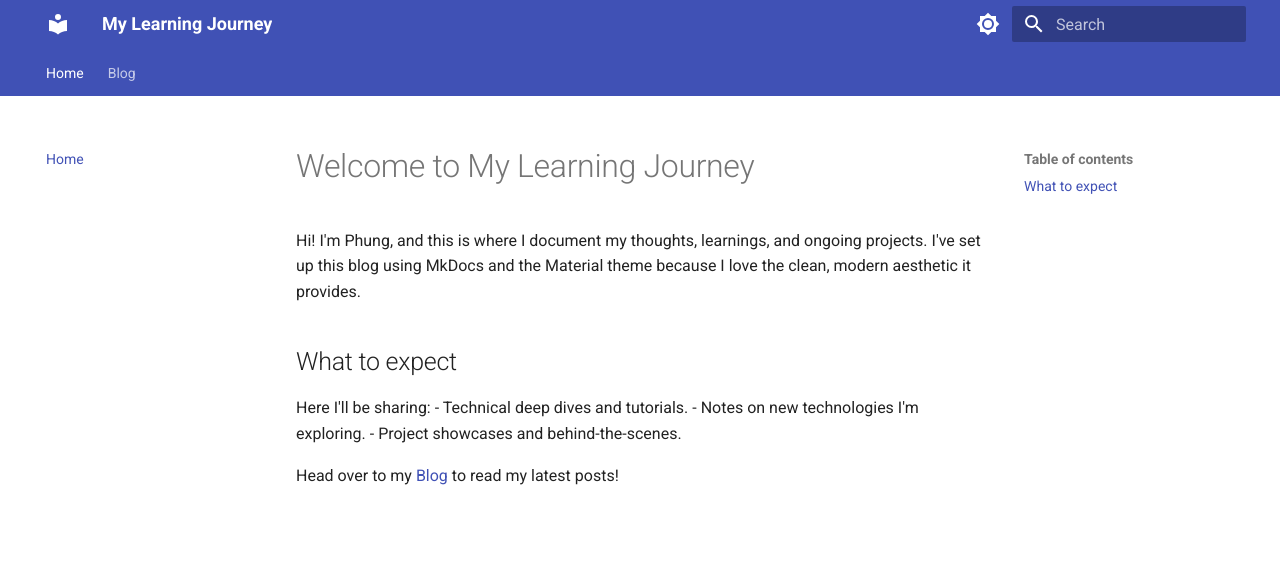
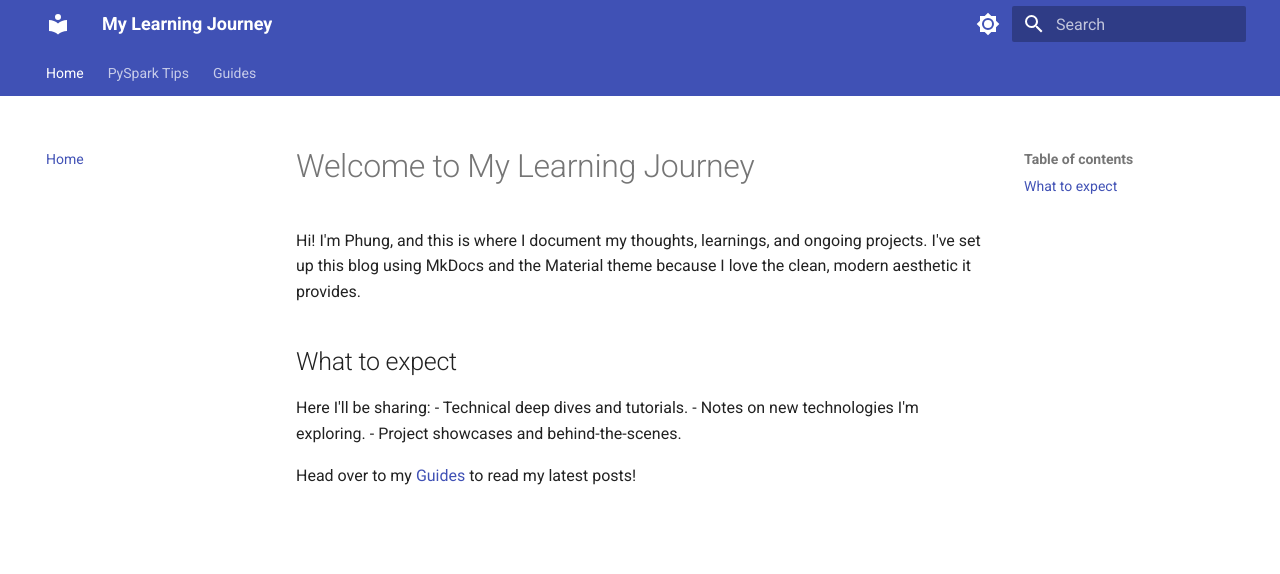
Before and after one commit to phungdx/my-blog, an MkDocs documentation site: the page built from docs/index.md, in a window 1280 px wide. Shown: the top 574 px of the page. Built offline with MkDocs 1.6.1 and Material for MkDocs 9.7.7, drawn with Linux system fonts in a browser that asks for light colours.

Commit message:
Refactor site to hierarchical folder structure

```diff
--- a/docs/index.md
+++ b/docs/index.md
@@ -9,4 +9,4 @@ Here I'll be sharing:
 - Notes on new technologies I'm exploring.
 - Project showcases and behind-the-scenes.
 
-Head over to my [Blog](blog/index.md) to read my latest posts!
+Head over to my [Guides](guides/welcome.md) to read my latest posts!
--- a/mkdocs.yml
+++ b/mkdocs.yml
@@ -26,14 +26,18 @@ theme:
   features:
     - navigation.tabs
     - navigation.indexes
+    - navigation.sections
+    - navigation.expand
     - navigation.top
     - search.suggest
     - search.highlight
 
 plugins:
   - search
-  - blog
 
 nav:
   - Home: index.md
-  - Blog: blog/index.md
+  - PySpark Tips:
+    - Overview: pyspark/pyspark-tips.md
+  - Guides:
+    - Welcome: guides/welcome.md
```
Also changed, not shown: docs/blog/index.md (deleted, +0 -3 lines), docs/guides/welcome.md (renamed from docs/blog/posts/welcome.md), docs/pyspark/pyspark-tips.md (renamed from docs/blog/posts/pyspark-tips.md).
